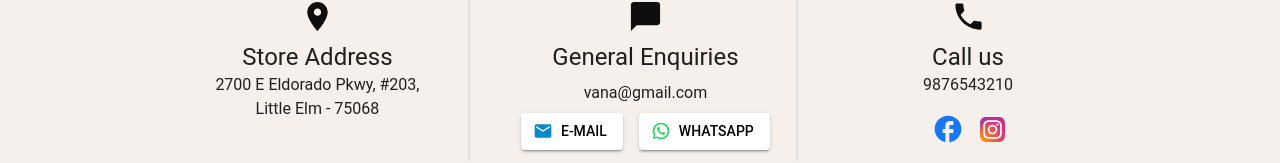
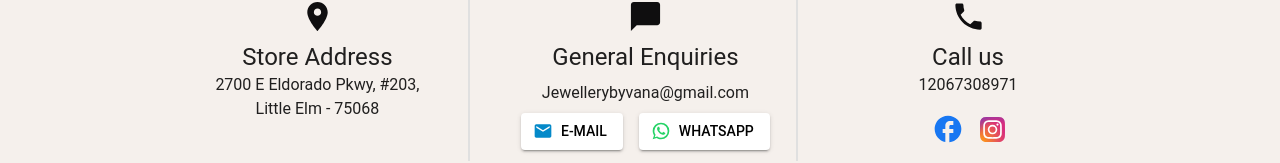
Before and after one commit to TamtreePvtLtd/TAMTREE_VANA_UserPortal, a React app: page / in a window 1280 px wide. Shown: the part 1660-1823 px from the top of the page. Built offline with nearby package versions, Linux system fonts and the light colour scheme; no server answers; the HTML template or start-up script is replaced by a standard one.

Commit message:
footerlinks update

```diff
--- a/src/footer/Footer.tsx
+++ b/src/footer/Footer.tsx
@@ -12,12 +12,18 @@ import WhatsAppIcon from "@mui/icons-material/WhatsApp";
 import PhoneIcon from "@mui/icons-material/Phone";
 import FacebookRoundedIcon from "@mui/icons-material/FacebookRounded";
 import theme from "../theme/theme";
+import { Link as RouterLink } from "react-router-dom";
+
+
+
+
+
 
 function Footer() {
   const mobilescreen = useMediaQuery("(max-width:700px)");
 
   return (
-    <Box sx={{ backgroundColor: "#f5f0ec", marginTop:0}}>
+    <Box sx={{ backgroundColor: "#f5f0ec", marginTop: 0 }}>
       <Box>
         <Box sx={{ display: "flex", justifyContent: "center", py: 3 }}>
           <Typography variant="h4" fontWeight={600} fontFamily="'Crimson Text', serif" fontStyle="italic" fontSize="35px">
@@ -69,7 +75,7 @@ function Footer() {
                   sx={{ color: theme.palette.secondary.main }}
                 />
                 <Typography variant="h5">General Enquiries</Typography>
-                <Typography my={1}>vana@gmail.com</Typography>
+                <Typography my={1}>Jewellerybyvana@gmail.com </Typography>
                 <Box
                   sx={{
                     gap: 2,
@@ -80,7 +86,7 @@ function Footer() {
                   }}
                 >
                   <a
-                    href="mailto:vana@gmail.com"
+                    href="mailto:Jewellerybyvana@gmail.com "
                     style={{ textDecoration: "none", color: "white" }}
                   >
                     <Button
@@ -91,12 +97,14 @@ function Footer() {
                     </Button>
                   </a>
 
+                  <RouterLink to={`${import.meta.env.VITE_VANA_WHATSAPP}`} target="_blank" >
                     <Button
                       startIcon={<WhatsAppIcon sx={{ color: "#25D366" }} />}
                       variant="contained"
                     >
                       Whatsapp
                     </Button>
+                  </RouterLink>
                 </Box>
               </Box>
             </Grid>
@@ -118,13 +126,16 @@ function Footer() {
                   sx={{ color: theme.palette.secondary.main }}
                 />
                 <Typography variant="h5">Call us</Typography>
-                <Typography>9876543210</Typography>
+                <Typography>12067308971</Typography>
                 <Box mt={1}>
+                  <RouterLink to={`${import.meta.env.VITE_VANA_FACEBOOK}`} target="_blank" >
                     <IconButton>
                       <FacebookRoundedIcon
                         sx={{ fontSize: "2rem", color: "#1877f2" }}
                       />
                     </IconButton>
+                  </RouterLink>
+                  <RouterLink to={`${import.meta.env.VITE_VANA_INSTAGRAM}`} target="_blank" >
                     <IconButton>
                       <svg
                         xmlns="http://www.w3.org/2000/svg"
@@ -176,6 +187,7 @@ function Footer() {
                         ></path>
                       </svg>
                     </IconButton>
+                  </RouterLink>
                 </Box>
               </Box>
             </Grid>
```
Also changed, not shown: 1 other file (tests, documents, lock files or other folders). Lines whose indentation alone changed are shown as unchanged.
